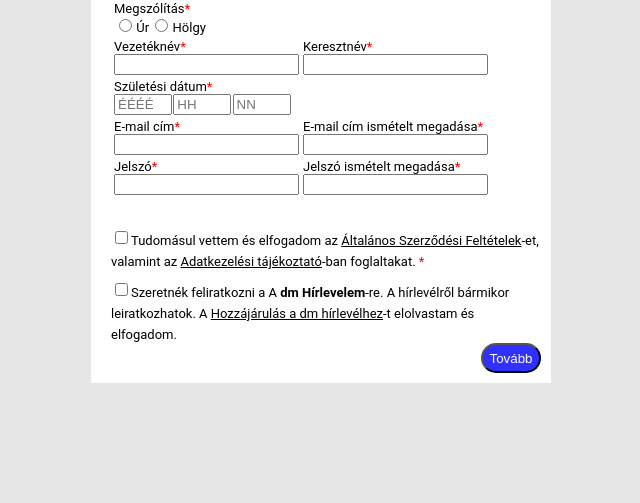
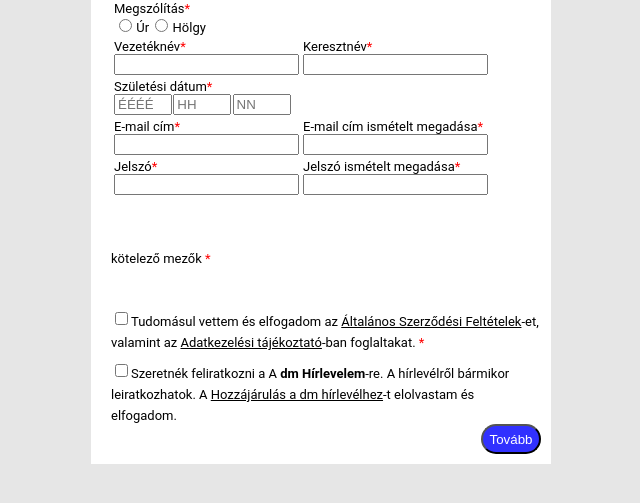
Before and after one commit to Csongoranevem/urlaphtml, a plain HTML site: page index.html in a window 1280 px wide. Shown: the part 55-558 px from the top of the page, without its empty margins (319-959 px from the left). Drawn offline with Linux system fonts and the light colour scheme.

Commit message:
befejezett

```diff
--- a/index.html
+++ b/index.html
@@ -66,6 +66,10 @@
                     </tr>
 
             </table>
+            <div>
+                <p>kötelező mezők <span>*</span></p>
+
+            </div>
             <div class="check">
                 <input type="checkbox" name="" id="aszf">
                 <label for="aszf">Tudomásul vettem és elfogadom az  <a href="">Általános Szerződési Feltételek</a>-et, valamint az <a href="">Adatkezelési tájékoztató</a>-ban foglaltakat. <span>*</span></label>
--- a/style.css
+++ b/style.css
@@ -73,3 +73,8 @@ input[type="checkbox"]{
     color: white;
     height: 30px;
 }
+
+p{
+    font-size: small;
+    padding: 20px;
+}
```
